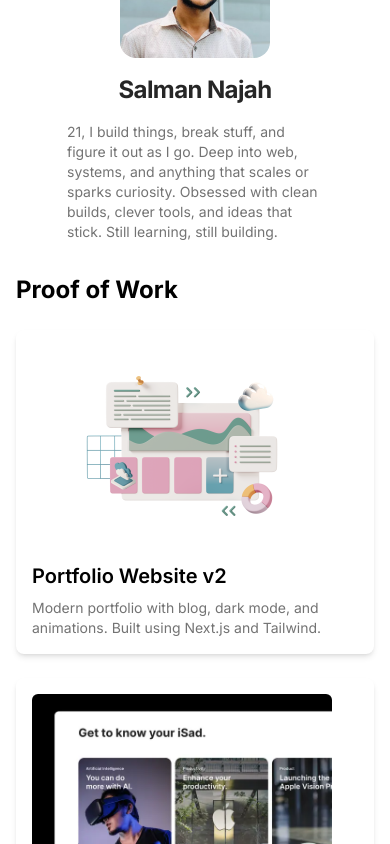
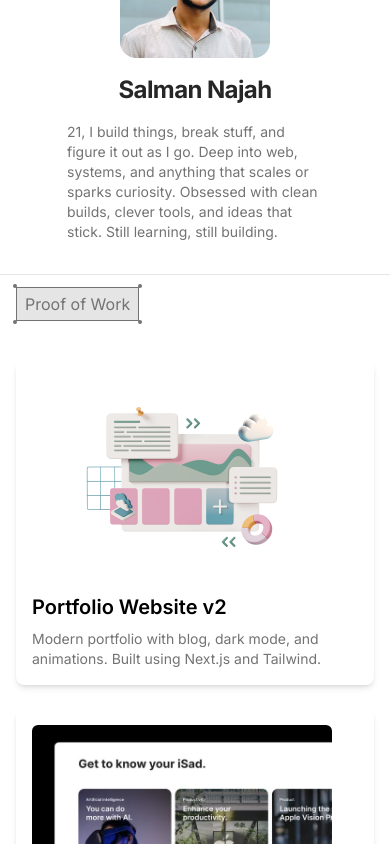
Before and after one commit to SalmanNajah/Portfolio, a Next.js app: page / in a window 390 px wide. Shown: the part 256-1100 px from the top of the page. Built offline with nearby package versions, Linux system fonts and the light colour scheme.

Commit message:
feat: update Projects component layout and enhance heading styling

```diff
--- a/src/app/page.tsx
+++ b/src/app/page.tsx
@@ -8,7 +8,7 @@ import Projects from "@/components/projects";
 export default function Home() {
   return (
     <div>
-    <Container className="z-10 relative min-h-full pt-30 flex flex-col md:flex-row md:justify-between pb-8">
+    <Container className="z-10 relative min-h-full pt-30 flex flex-col md:flex-row md:justify-between pb-8 border-b border-neutral-200 dark:border-neutral-800 ">
       <motion.div
         className="order-1 md:order-2 mb-4 md:mb-0 flex justify-center md:justify-start"
         initial={{ opacity: 0, filter: "blur(8px)" }}
--- a/src/components/projects.tsx
+++ b/src/components/projects.tsx
@@ -47,23 +47,37 @@ const Projects = () => {
             skills: ["Next.js", "TypeScript", "Prisma", "PostgreSQL"]
         }
     ]
-  return (
-    <div>
-    <Container>
-        <h1 className="text-2xl font-bold mb-6">Proof of Work</h1>
-      <div className="grid grid-cols-1 sm:grid-cols-2 md:grid-cols-3 gap-6">
+
+    // some tweaking in the side heading is required
+ return (
+  <div>
+    <Container className="md:pt-6 pt-3">
+      <div className="relative inline-block border border-secondary text-base mb-6 bg-neutral-200 dark:bg-neutral-800 text-secondary px-2 py-1">
+        Proof of Work
+        <div className="absolute -top-1 -left-1 w-1 h-1 rounded-full bg-secondary"></div>
+        <div className="absolute -top-1 -right-1 w-1 h-1 rounded-full bg-secondary"></div>
+        <div className="absolute -bottom-1 -left-1 w-1 h-1 rounded-full bg-secondary"></div>
+        <div className="absolute -bottom-1 -right-1 w-1 h-1 rounded-full bg-secondary"></div>
+      </div>
+
+      <div className="grid grid-cols-1 sm:grid-cols-2 md:grid-cols-3 gap-6 mt-4">
         {projects.map((item, idx) => (
           <div key={idx} className="bg-white p-4 rounded-lg shadow-md">
-            <Image src={item.image} alt={item.title} width={300} height={200} className="mb-4 rounded-md" />
+            <Image
+              src={item.image}
+              alt={item.title}
+              width={300}
+              height={200}
+              className="mb-4 rounded-md"
+            />
             <h2 className="text-xl font-semibold mb-2">{item.title}</h2>
             <p className="text-sm text-secondary">{item.description}</p>
           </div>
         ))}
       </div>
     </Container>
-
-    </div>
-  )
+  </div>
+);
 }
 
 export default Projects
@@ -72,7 +86,7 @@ export default Projects
 // 1. Add links to the projects (make whole card clickable) using next/link
 // 2. Add animations to the projects
 // 3. style the cards properly
-// 4. Add hover effects to the cards
+// 4. Add hover effects to the cards (show border on hover only)
 // 5. Add techstacks used (yt video)
 // 6. Add a button to view the project on GitHub
 // 7. Add a button to view the project live (if applicable)
@@ -80,3 +94,5 @@ export default Projects
 // 9. Add blogs
 // 10. Add a contact form
 // 11. Add a footer with social links
+// 12. add git graph
+// built with love by salman najah
```
